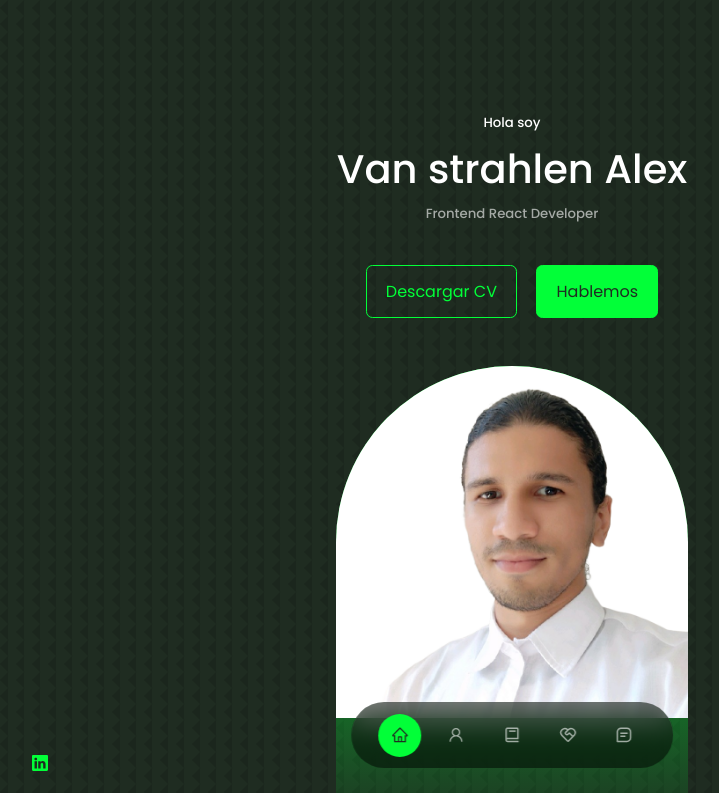
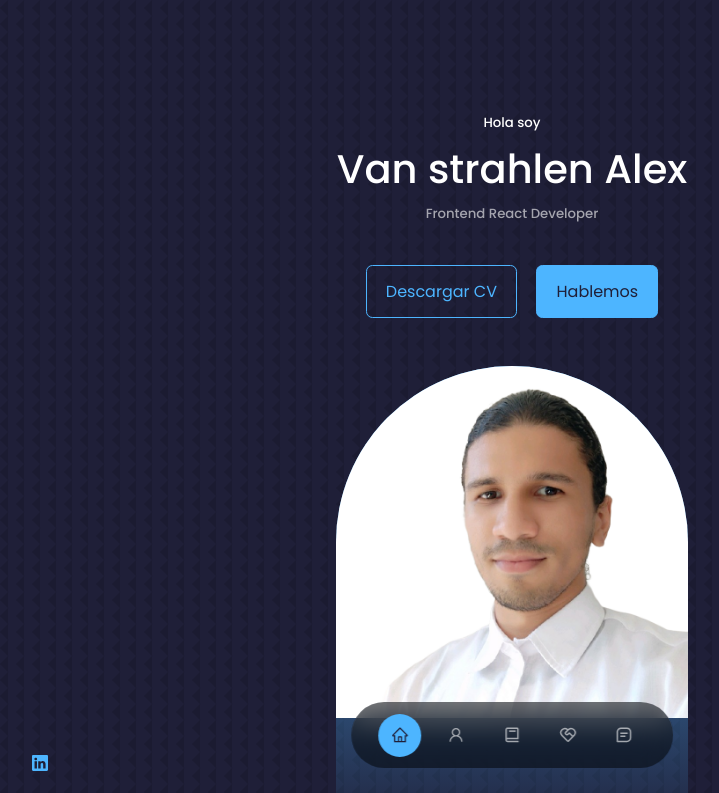
Before and after one commit to VanstrahlenAlex/PortafolioWebReactJS, a React (Create React App) app: page / in a window 1280 px wide. Shown: the top 793 px of the page, without its empty margins (128-847 px from the left). Built offline with nearby package versions, Linux system fonts and the light colour scheme; a web font is replaced by a local one.

Commit message:
Cambio de colores

```diff
--- a/src/index.css
+++ b/src/index.css
@@ -10,10 +10,10 @@
 }
 
 :root {
-    --color-bg: #1f2c21;
-    --color-bg-variant: #029321;
-    --color-primary: #02FF38;
-    --color-primary-variant: #77E48E;
+    --color-bg: #1f1f38;
+    --color-bg-variant: #2c2c6c;
+    --color-primary: #4db5ff;
+    --color-primary-variant: rgba(77, 181, 255, 0.4);
     --color-white: #fff;
     --color-light: rgba(255, 255, 255, 0.6);
     --transition: all 400ms ease;
```
